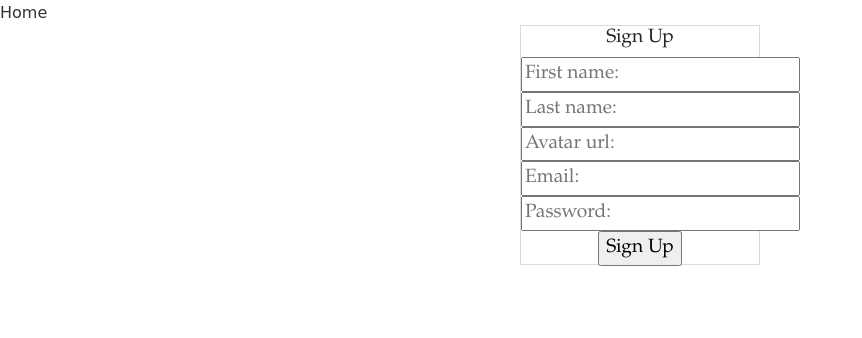
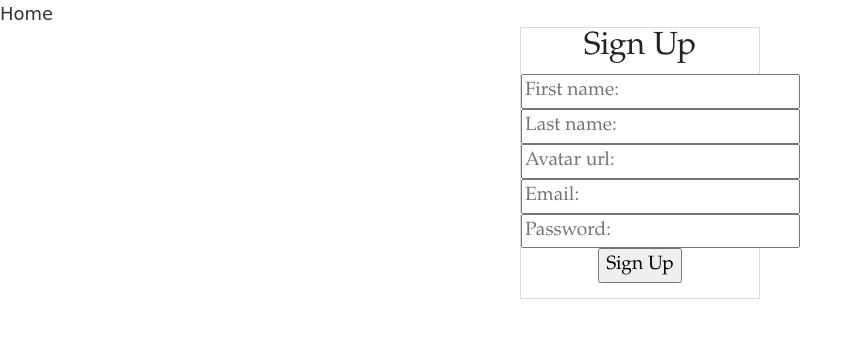
Before and after one commit to dalilayla/site, a plain HTML site: page frontend/SignUp.html in a window 1280 px wide. Shown: the whole page, without its empty margins (0-862 px from the left). Drawn offline with nearby package versions, Linux system fonts and the light colour scheme; no server answers.

Commit message:
edit styles

```diff
--- a/frontend/SignUp.html
+++ b/frontend/SignUp.html
@@ -15,7 +15,7 @@
     <a href="index.html">Home</a>
 
     <div id="app" class="SignUp">
-        <h2 class="mytext">Sign Up</h2>
+        <h2 class="mytext" style="font-size: xx-large;">Sign Up</h2>
         <input type="text" id="first_n" class="mytext" placeholder="First name:"><br>
         <input type="text" id="last_n" class="mytext" placeholder="Last name:"><br>
         <input type="text" id="avatarka" class="mytext" placeholder="Avatar url:"><br>
--- a/frontend/style.css
+++ b/frontend/style.css
@@ -11,7 +11,7 @@
     float: left;
 }
 .SignUp{
-    height: 15rem;
+    height: 17rem;
     width: 15rem;
     margin: auto;
     text-align: center;
@@ -24,6 +24,7 @@
 a{
     color: rgb(53, 52, 52);
     font-family: cursive;
+    font-size: large;
 }
 a:hover{
     color: rgb(1,1,1);
```
Also changed, not shown: frontend/index.html (+2 -3 lines).
